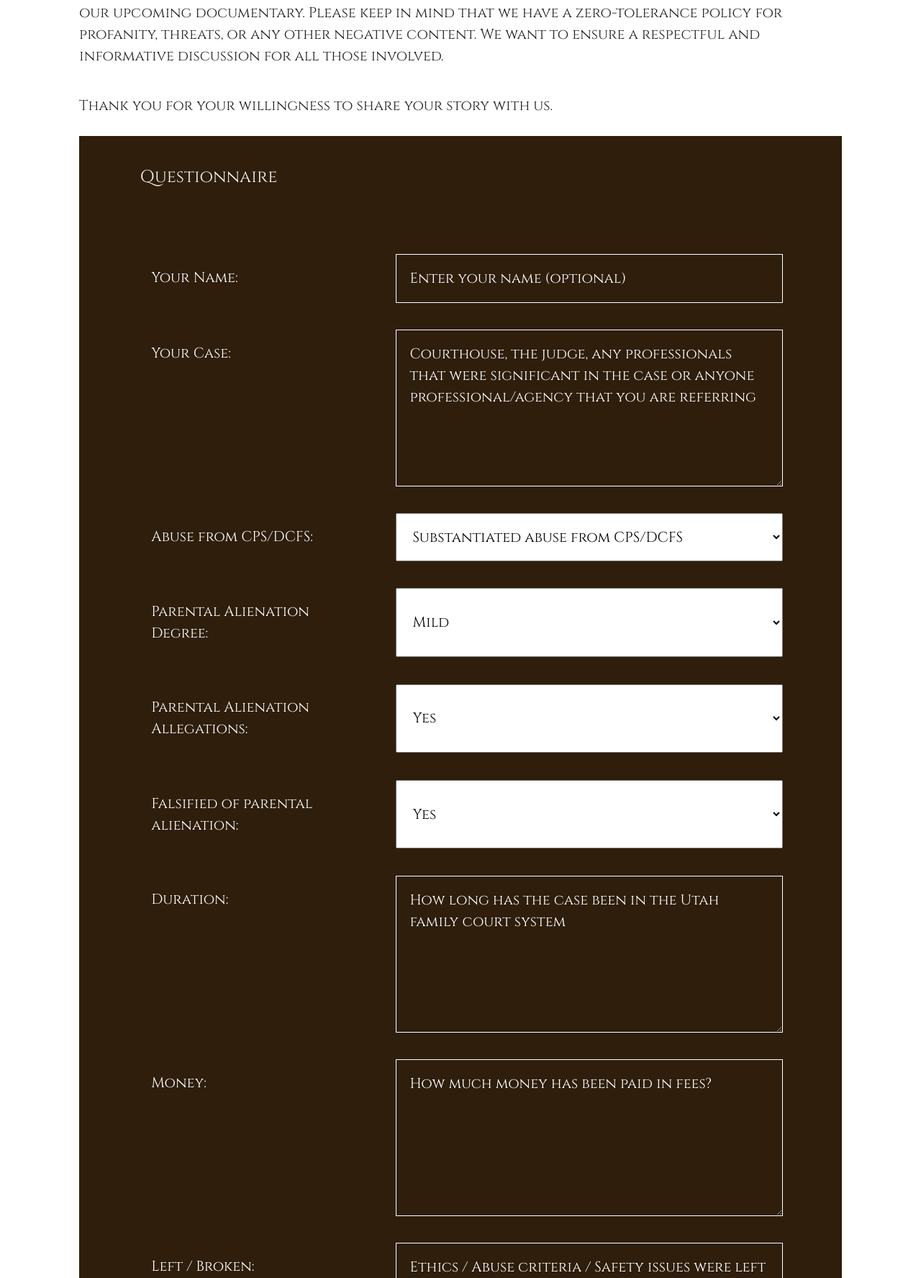
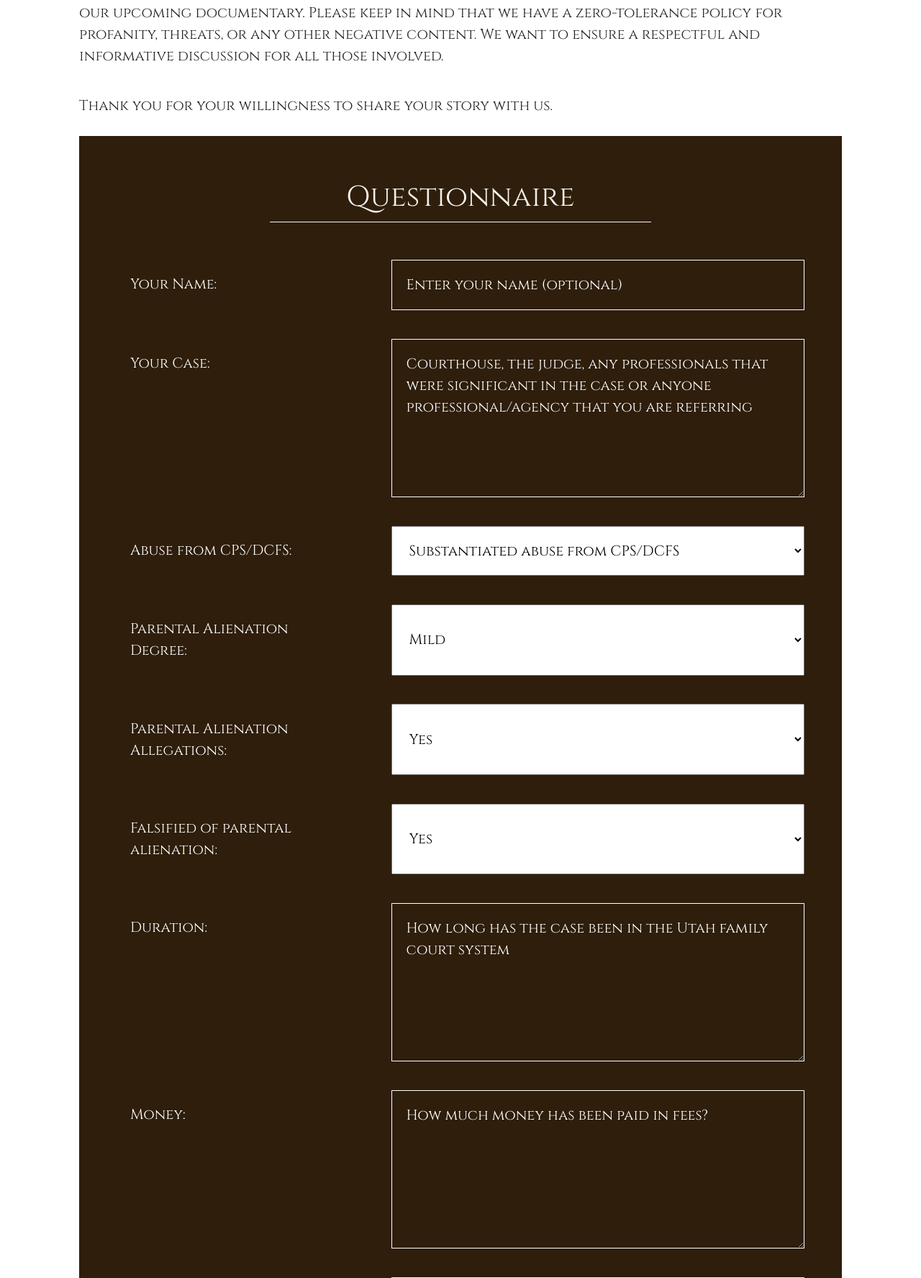
Before and after one commit to CodeSproutOrg/VOH, a Django app: page /stories in a window 1280 px wide. Shown: the part 411-2187 px from the top of the page at 72% size. Run offline with Django 4.2, Linux system fonts and the light colour scheme.

Commit message:
16.03.2023
Small design fixes

```diff
--- a/VOH/urls.py
+++ b/VOH/urls.py
@@ -18,5 +18,7 @@ urlpatterns = [
     path('documents', views.documents_view, name='documents_view'),
     path('documents/<str:file_name>/', views.download_file, name='download_file'),
 
+    path('developers', views.developers_view, name='developers'),
+
     path('admin/', admin.site.urls),
 ]
--- a/core/forms.py
+++ b/core/forms.py
@@ -13,11 +13,12 @@ class UserPostForm(ModelForm):
         fields = '__all__'
 
         widgets = {
-            'name': TextInput(attrs={'placeholder': 'Enter your name (optional)'}),
+            'name': TextInput(attrs={'placeholder': 'Enter your name (optional)', 'class': 'q-form'}),
             'case': Textarea(attrs={
                 'rows': "6",
                 'placeholder': 'Courthouse, the judge, any professionals that were significant '
-                               'in the case or anyone professional/agency that you are referring'
+                               'in the case or anyone professional/agency that you are referring',
+                'class': 'q-form'
             }),
             'abuse_from_CPS_DCFS': Select(attrs={'placeholder': 'Were there any abuse or safety issues'}),
             'parental_alienation': Select(attrs={'placeholder': 'Confirmed parental alienation'}),
@@ -25,23 +26,28 @@ class UserPostForm(ModelForm):
             'falsified': Select(attrs={'placeholder': 'Falsified allegations'}),
             'duration': Textarea(attrs={
                 'rows': "6",
-                'placeholder': 'How long has the case been in the Utah family court system'
+                'placeholder': 'How long has the case been in the Utah family court system',
+                'class': 'q-form'
             }),
             'money': Textarea(attrs={
                 'rows': "6",
-                'placeholder': 'How much money has been paid in fees?'
+                'placeholder': 'How much money has been paid in fees?',
+                'class': 'q-form'
             }),
             'left_broken': Textarea(attrs={
                 'rows': "6",
-                'placeholder': 'Ethics / Abuse criteria / Safety issues were left or were broken'
+                'placeholder': 'Ethics / Abuse criteria / Safety issues were left or were broken',
+                'class': 'q-form'
             }),
             'abuse_criteria': Textarea(attrs={
                 'rows': "6",
-                'placeholder': 'Abuse criteria that was not acknowledged addressed or treated'
+                'placeholder': 'Abuse criteria that was not acknowledged addressed or treated',
+                'class': 'q-form'
             }),
             'result': Textarea(attrs={
                 'rows': "6",
-                'placeholder': 'What was the result?'
+                'placeholder': 'What was the result?',
+                'class': 'q-form'
             }),
         }
 
--- a/core/views.py
+++ b/core/views.py
@@ -108,3 +108,8 @@ def pageNotFound(request, exception):
     template = "pages/error.html"
     data = {"title": "Ops, something is wrong"}
     return render(request, template, context=data)
+
+def developers_view(request):
+    template = f"{template_path}/service/developers.html"
+    data = {"title": "For developers"}
+    return render(request, template, context=data)
--- a/static/css/posts.css
+++ b/static/css/posts.css
@@ -13,7 +13,7 @@
 .post-time {font-style: italic;}
 
 
-
 #post_view {padding: 10%; min-height: 90vh;}
 #post_view h1 {padding: 0;}
-#post_view p {padding: 1%;}
+#post_view div {padding: 1%;}
+#post_view pre {font-family: "Cinzel", sans-serif;}
--- a/static/css/stories.css
+++ b/static/css/stories.css
@@ -1,46 +1,50 @@
 /* Stories */
 #user-form-view {padding: 5%;}
 
-#user-form-questionnaire {margin: 0 4%;}
+#user-form-questionnaire {
+    margin: 0 4%;
+    display: flex;
+    flex-direction: column;
+    align-items: center;
+}
 #user-form-questionnaire form {
-    margin: 0 3%;
+    width: 100%;
     padding: 3%;
     display: flex;
     flex-direction: column;
-    align-items: flex-start;
+    align-items: center;
 }
-#user-form-questionnaire h1 {padding: 4%; margin: 0 4%;}
+#user-form-questionnaire h1 {
+    width: 50%;
+    padding: 1%;
+    margin-top: 50px;
+    margin-bottom: 0;
+    font-size: 40px;
+    border-bottom: solid 0.5px #F4F1EC;;
+    text-align: center;
+}
 
 .field {padding: 2%; font-size: 20px; width: 100%; display: flex; justify-content: space-between;}
-.field label {color: white; width: 30%; padding: 2%;}
-.field input {
+.field label {padding: 2%; color: white; width: 30%; }
+
+.q-form {
     padding: 2%;
     border: 1px solid;
     width: 60%;
     background-color: #0000;
     color: white;
 }
-.field textarea {
-    padding: 2%;
-    border: 1px solid;
-    width: 60%;
-    background-color: #0000;
+.q-form::placeholder {
     color: white;
+    opacity: 1;
 }
 .field select {width: 60%; padding: 2%;}
 
-.field input::placeholder {
-    color: white;
-    opacity: 1;
-}
-.field textarea::placeholder {
-    color:white;
-    opacity: 1;
-}
 
 #user-form-questionnaire button {
+    width: 90%;
     padding: 2% 5%;
-    margin: 5% 2%;
+    margin: 5% 0;
     border: none;
     cursor: pointer;
     font-size: 1.2rem;
@@ -53,3 +57,14 @@
     padding: 3%;
     color: #ababab;
 }
+
+
+@media screen and (max-width: 960px) {
+    #user-form-questionnaire h1 {width: 60%;}
+}
+@media screen and (max-width: 740px) {
+    #user-form-questionnaire h1 {width: 65%; font-size: 35px; margin-bottom: 20px;}
+}
+@media screen and (max-width: 570px) {
+    #user-form-questionnaire h1 {width: 80%; font-size: 30px;}
+}
--- a/static/css/style_min.css
+++ b/static/css/style_min.css
@@ -123,10 +123,6 @@
     #test-main-description h1 {font-size: 14px;}
     #test-main-description p {font-size: 7px;}
     #test-main-description a {font-size: 10px;}
-
-    /* footer */
-    #footer {flex-direction: column;}
-    #footer-contacts {margin-bottom: 3%;}
 }
 
 @media screen and (max-width: 475px) {
@@ -143,7 +139,6 @@
     }
 
     /* Stories */
-    #user-form-questionnaire h1 {text-align: center; padding: 8%;}
     #user-form-questionnaire button {width: 96%;}
     .field {flex-direction: column;}
     .field label {width: 100%; padding: 2% 0%;}
--- a/templates/base_part/footer.html
+++ b/templates/base_part/footer.html
@@ -1,12 +1,13 @@
 {% load static %}
 <div id="footer-contacts">
     <a href="mailto::voicesofhopeutah@gmail.com">voicesofhopeutah@gmail.com</a>
+    <a href="/developers">for developers</a>
 </div>
 <div id="footer-social-networks">
     <a href="https://www.facebook.com/LillyJLandikusic">
-        <img src="{% static 'img/svg/facebook.svg' %}" alt="">
+        <img id='facebook' src="{% static 'img/svg/facebook.svg' %}" alt="">
     </a>
-    <a id="git" href="https://github.com/vladibuyanov/VOH">
-        <img src="{% static 'img/svg/git.svg' %}" alt="">
+    <a href="https://www.digitalocean.com/?refcode=2248cfa8b285&utm_campaign=Referral_Invite&utm_medium=Referral_Program&utm_source=badge">
+        <img src="https://web-platforms.sfo2.digitaloceanspaces.com/WWW/Badge%202.svg" alt="DigitalOcean Referral Badge" />
     </a>
 </div>
```
Also changed, not shown: static/css/style.css (+30 -3 lines), templates/pages/blog/post.html (+5 -3 lines), templates/pages/service/developers.html (added, +16 -0 lines), db.sqlite3.
